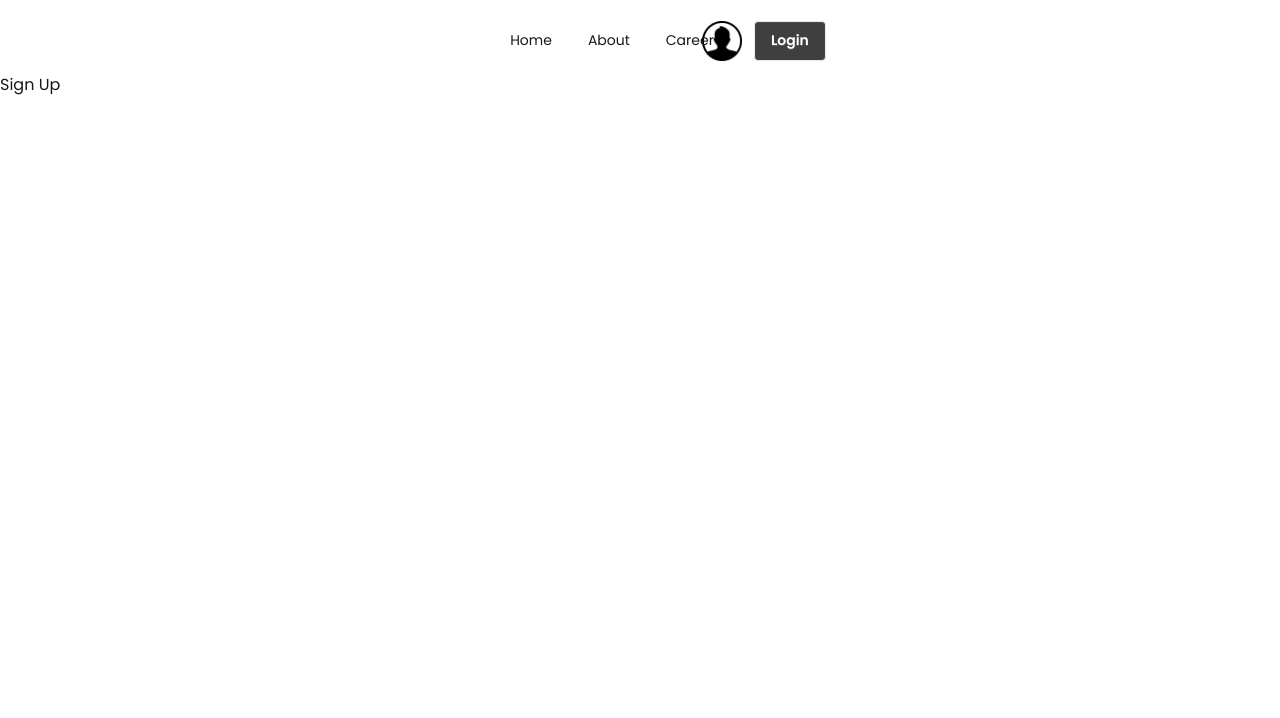
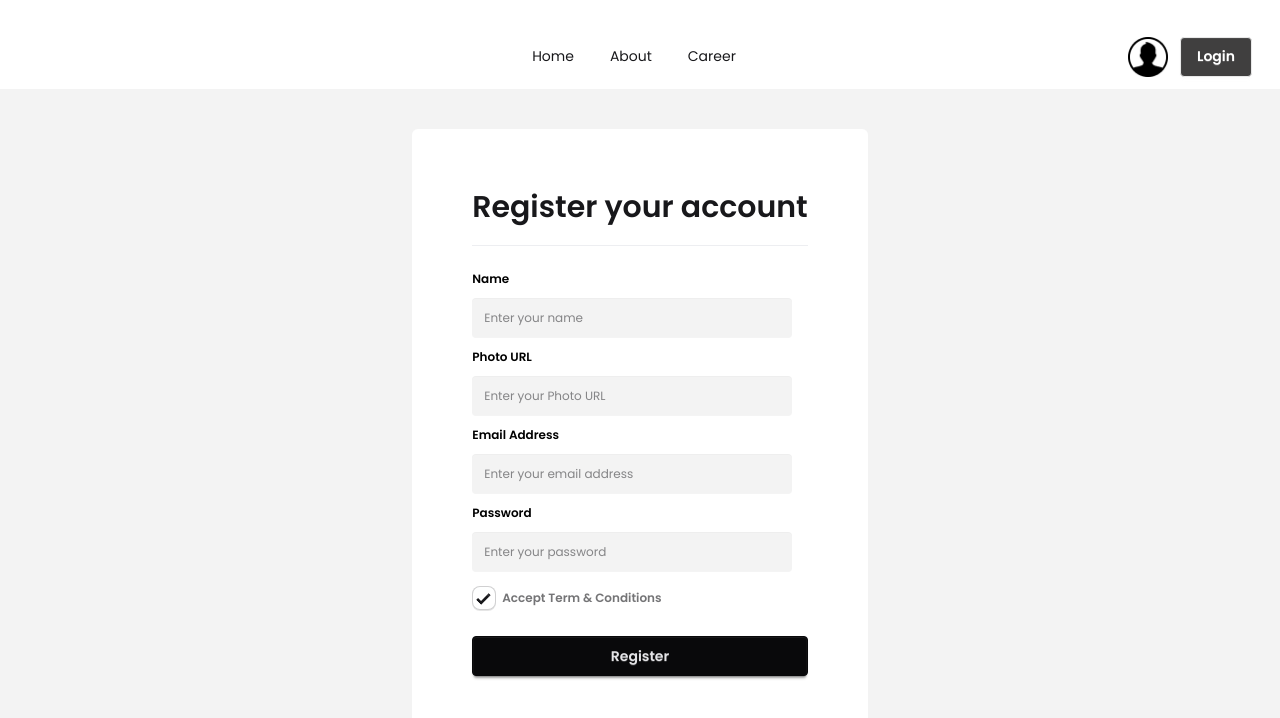
Before and after one commit to shariarnafis45/Dragon-News, a Next.js app: page /signup in a window 1280 px wide. Shown: the top 718 px of the page. Built offline with nearby package versions, Linux system fonts and the light colour scheme.

Commit message:
added signup , sign in form

```diff
--- a/package.json
+++ b/package.json
@@ -14,6 +14,7 @@
     "react": "19.2.4",
     "react-dom": "19.2.4",
     "react-fast-marquee": "^1.6.5",
+    "react-hook-form": "^7.74.0",
     "react-icons": "^5.6.0",
     "react-loader-spinner": "^8.0.2"
   },
--- a/src/app/(auth)/layout.jsx
+++ b/src/app/(auth)/layout.jsx
@@ -4,8 +4,10 @@ import React from "react";
 const AuthLayout = ({ children }) => {
   return (
     <>
-      <NavBar />
-      <main>{children}</main>
+      <header>
+        <NavBar />
+      </header>
+      <main className="bg-[#F3F3F3]">{children}</main>
     </>
   );
 };
--- a/src/app/(auth)/signin/page.jsx
+++ b/src/app/(auth)/signin/page.jsx
@@ -1,11 +1,52 @@
-import React from 'react';
+"use client";
+import Link from "next/link";
+import React from "react";
+import { useForm } from "react-hook-form";
 
 const SignInPage = () => {
-    return (
-        <div>
-            Sign IN
-        </div>
-    );
+  const { register, handleSubmit, watch , formState : {errors} } = useForm();
+  const handleSignInSubmit = (data) => {
+    console.log(data);
+  };
+
+  return (
+    <div className="max-w-7xl mx-auto flex justify-center items-center min-h-[80vh] px-5">
+      <div className="bg-white p-15 rounded-md">
+        <h2 className="sm:text-3xl font-semibold">Login your account</h2>
+        <form onSubmit={handleSubmit(handleSignInSubmit)}>
+          <fieldset className="fieldset mt-5 space-y-1 border-t pt-6 border-gray-300/40">
+            <label className="label font-semibold text-black">
+              Email Address
+            </label>
+            <input
+              {...register("email",{required : "Email Is Required"})}
+              type="email"
+              className="input bg-[#F3F3F3] border-none text-xs"
+              placeholder="Enter your email address"
+
+            />
+            {errors.email && <span className="text-red-600">{errors.email.message}</span>}
+            <label className="label font-semibold text-black">Password</label>
+            <input
+              {...register("password", {required : "Password is Required"})}
+              type="password"
+              className="input bg-[#F3F3F3] border-none text-xs"
+              placeholder="Enter your password"
+            />
+            {errors.email && <span className="text-red-600">{errors.email.message}</span>}
+
+            <button className="btn btn-neutral mt-4 ">Login</button>
+          </fieldset>
+        </form>
+        <p className="text-[#929292] font-semibold text-xs mt-4 text-center">
+          Don't Have An Account ?{" "}
+          <Link href={"/signup"} className="text-[#F75B5F]  ml-1">
+            Register
+          </Link>
+        </p>
+      </div>
+    </div>
+  );
 };
 
 export default SignInPage;
--- a/src/app/(auth)/signup/page.jsx
+++ b/src/app/(auth)/signup/page.jsx
@@ -1,11 +1,78 @@
-import React from 'react';
+"use client";
+import Link from "next/link";
+import React from "react";
+import { useForm } from "react-hook-form";
 
 const SignUpPage = () => {
-    return (
-        <div>
-            Sign Up
-        </div>
-    );
+  const {
+    register,
+    handleSubmit,
+    watch,
+    formState: { errors },
+  } = useForm();
+  const handleSignUpSubmit = (data) => {
+    console.log(data);
+  };
+
+  return (
+    <div className="max-w-7xl mx-auto flex justify-center items-center min-h-[80vh] px-5 py-10">
+      <div className="bg-white p-15 rounded-md">
+        <h2 className="sm:text-3xl font-semibold">Register your account</h2>
+        <form onSubmit={handleSubmit(handleSignUpSubmit)}>
+          <fieldset className="fieldset mt-5 space-y-1 border-t pt-6 border-gray-300/40">
+            <label className="label font-semibold text-black">Name</label>
+            <input
+              {...register("name", { required: "Name Is Required" })}
+              type="text"
+              className="input bg-[#F3F3F3] border-none text-xs"
+              placeholder="Enter your name"
+            />
+            {errors.name && (
+              <span className="text-red-600">{errors.name.message}</span>
+            )}
+            <label className="label font-semibold text-black">Photo URL</label>
+            <input
+              {...register("photo", { required: "Photo URL Is Required" })}
+              type="text"
+              className="input bg-[#F3F3F3] border-none text-xs"
+              placeholder="Enter your Photo URL"
+            />
+            {errors.photo && (
+              <span className="text-red-600">{errors.photo.message}</span>
+            )}
+            <label className="label font-semibold text-black">
+              Email Address
+            </label>
+            <input
+              {...register("email", { required: "Email Is Required" })}
+              type="email"
+              className="input bg-[#F3F3F3] border-none text-xs"
+              placeholder="Enter your email address"
+            />
+            {errors.email && (
+              <span className="text-red-600">{errors.email.message}</span>
+            )}
+            <label className="label font-semibold text-black">Password</label>
+            <input
+              {...register("password", { required: "Password is Required" })}
+              type="password"
+              className="input bg-[#F3F3F3] border-none text-xs"
+              placeholder="Enter your password"
+            />
+            {errors.email && (
+              <span className="text-red-600">{errors.email.message}</span>
+            )}
+            <label className="label mt-1 font-semibold">
+              <input required type="checkbox" defaultChecked className="checkbox font-semibold" />
+              Accept Term & Conditions
+            </label>
+
+            <button className="btn btn-neutral mt-4 ">Register</button>
+          </fieldset>
+        </form>
+      </div>
+    </div>
+  );
 };
 
 export default SignUpPage;
--- a/src/components/shared/NavBar.jsx
+++ b/src/components/shared/NavBar.jsx
@@ -11,7 +11,7 @@ const NavBar = () => {
     { path: "/career", linkName: "Career" },
   ];
   return (
-    <div className="max-w-7xl mx-auto mt-2 px-5">
+    <div className="max-w-7xl mx-auto mt-6 px-5">
       <div className="navbar ">
         <div className="navbar-start">
           <div className="dropdown">
```
Also changed, not shown: 1 other file (tests, documents, lock files or other folders).
